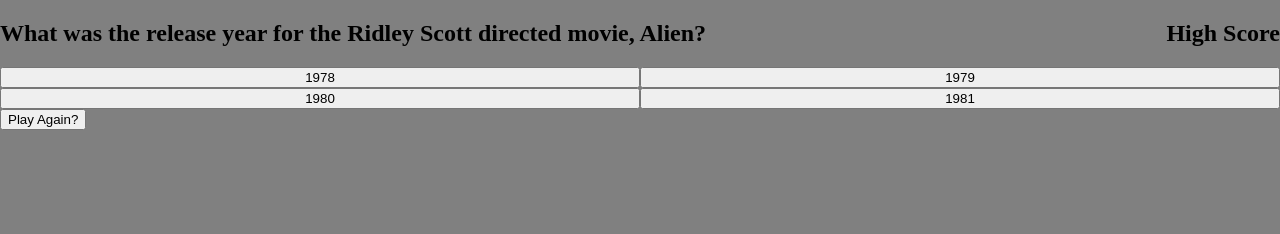
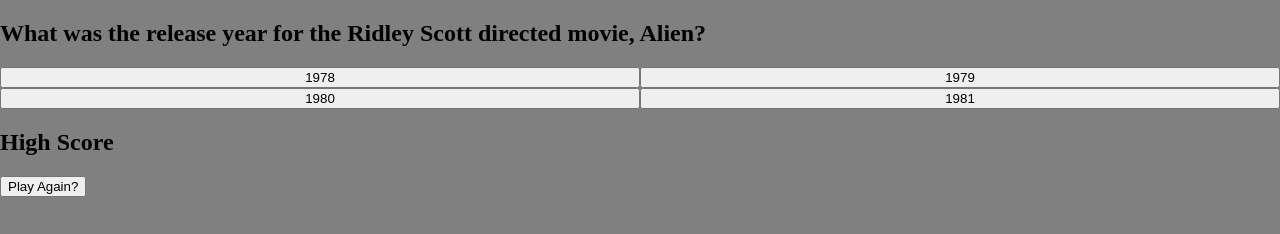
Before and after one commit to msiroilem/Movie-Trivia, a plain HTML site: page game.html in a window 1280 px wide. Drawn offline with Linux system fonts and the light colour scheme.

Commit message:
refactoring

```diff
--- a/script.js
+++ b/script.js
@@ -135,5 +135,5 @@
   Not having high score have multiple numbers on at it one time.
   Possibly implementing timer?
   Fixing undefined text that comes up once final question is asked (questions.length prob)
-
+  Possibly style answer buttons green if answer correct and red if answer incorrect
    */
--- a/style.css
+++ b/style.css
@@ -22,7 +22,6 @@
 }
 .high-score {
   color: black;
-  position: absolute;
   top: 0;
   right: 0;
 }
```
